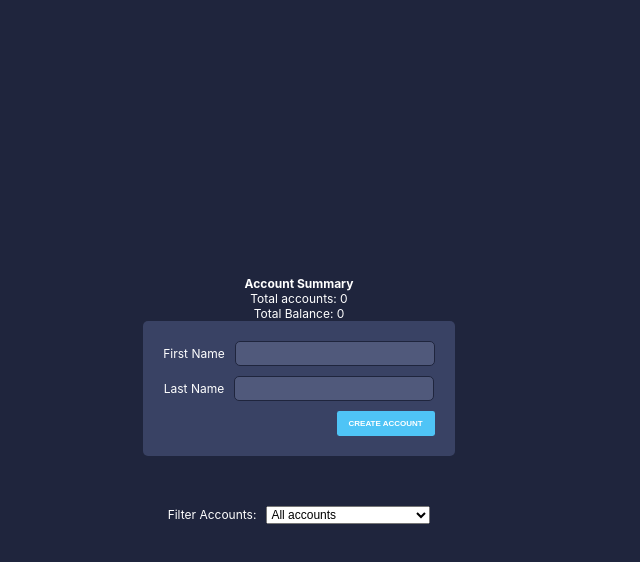
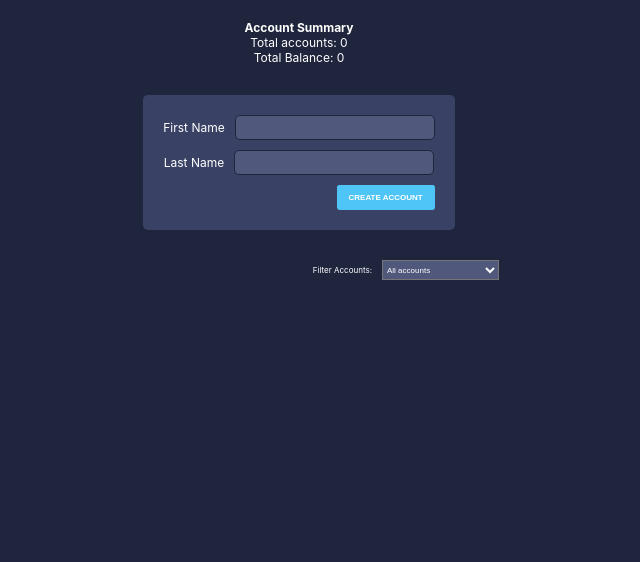
Before and after one commit to JurgitaE/bank-v1, a React (Create React App) app: page / in a window 1280 px wide. Shown: the top 562 px of the page, without its empty margins (341-981 px from the left). Built offline with nearby package versions, Linux system fonts and the light colour scheme.

Commit message:
validations, modal window

```diff
--- a/public/index.html
+++ b/public/index.html
@@ -1,14 +1,12 @@
 <!DOCTYPE html>
 <html lang="en">
+
 <head>
   <meta charset="utf-8" />
   <link rel="icon" href="%PUBLIC_URL%/favicon.ico" />
   <meta name="viewport" content="width=device-width, initial-scale=1" />
   <meta name="theme-color" content="#000000" />
-    <meta
-      name="description"
-      content="Web site created using create-react-app"
-    />
+  <meta name="description" content="Web site created using create-react-app" />
   <link rel="apple-touch-icon" href="%PUBLIC_URL%/logo192.png" />
   <!--
       manifest.json provides metadata used when your web app is installed on a
@@ -24,8 +22,9 @@
       work correctly both with client-side routing and a non-root public URL.
       Learn how to configure a non-root public URL by running `npm run build`.
     -->
-    <title>React App</title>
+  <title>Bank_v1</title>
 </head>
+
 <body>
   <noscript>You need to enable JavaScript to run this app.</noscript>
   <div id="root"></div>
@@ -40,4 +39,5 @@
       To create a production bundle, use `npm run build` or `yarn build`.
     -->
 </body>
+
 </html>
--- a/src/App.css
+++ b/src/App.css
@@ -55,8 +55,10 @@ body * {
     display: flex;
     flex-direction: column;
     align-items: center;
-    justify-content: center;
+    justify-content: flex-start;
+    gap: 30px;
     color: white;
+    padding: 20px;
 }
 
 h1,
@@ -72,7 +74,6 @@ form {
     background: #394264;
     border-radius: 5px;
     padding: 20px;
-    margin-bottom: 50px;
     text-align: right;
 }
 
@@ -157,8 +158,24 @@ button.withdraw {
 }
 
 /* Styling list items */
-.accounts {
+.accounts-container {
     max-width: 400px;
+    text-align: right;
+}
+
+.filter {
+    margin-bottom: 20px;
+}
+
+.filter * {
+    font-size: 8px;
+}
+
+select {
+    background-color: #50597b;
+    color: white;
+    height: 20px;
+    outline: none;
 }
 
 .accounts > * {
@@ -197,7 +214,14 @@ button.withdraw {
 }
 
 @media (min-width: 576px) {
-    .accounts {
+    .accounts-container {
         width: 400px;
     }
 }
+
+.hidden {
+    display: none;
+}
+.visible {
+    display: block;
+}
--- a/src/Components/AccountList.jsx
+++ b/src/Components/AccountList.jsx
@@ -2,14 +2,30 @@ import { useState } from 'react';
 
 const AccountList = ({ accounts, setAccount }) => {
     const [filter, setFilter] = useState('all');
+    const [modal, setModal] = useState({ class: 'hidden', msg: null });
 
     const deleteHandler = id => {
+        if (accounts.filter(prev => prev.id === id)[0].sum > 0) {
+            setModal({ class: 'visible', msg: 'Cannot delete account with balance above 0' });
+            setTimeout(() => {
+                setModal({ class: 'hidden', msg: '' });
+            }, 2000);
+        } else {
+            setModal({ class: 'visible', msg: 'Successfully deleted' });
+            setTimeout(() => {
+                setModal({ class: 'hidden', msg: '' });
+            }, 2000);
             setAccount(prev => prev.filter(acc => acc.id !== id));
+        }
     };
 
     const sumHandler = e => {
-        let updatedBalance = accounts.map(acc => (acc.id === +e.target.id ? { ...acc, value: e.target.value } : acc));
+        if (+e.target.value >= 0 || !e.target.value) {
+            let updatedBalance = accounts.map(acc =>
+                acc.id === +e.target.id ? { ...acc, value: e.target.value } : acc
+            );
             setAccount(updatedBalance);
+        }
     };
 
     const depositHandler = id => {
@@ -26,6 +42,12 @@ const AccountList = ({ accounts, setAccount }) => {
     };
 
     const withdrawtHandler = id => {
+        if (+accounts.filter(prev => prev.id === id)[0].value > accounts.filter(prev => prev.id === id)[0].sum) {
+            setModal({ class: 'visible', msg: 'cannot withdraw more than remaining balance' });
+            setTimeout(() => {
+                setModal({ class: 'hidden', msg: '' });
+            }, 2000);
+        } else {
             let updatedBalance = accounts.map(acc =>
                 acc.id === id
                     ? {
@@ -36,14 +58,15 @@ const AccountList = ({ accounts, setAccount }) => {
                     : acc
             );
             setAccount(updatedBalance);
+        }
     };
 
     const filterHandler = e => {
         setFilter(e.target.value);
     };
     return (
-        <>
-            <section>
+        <div className="accounts-container">
+            <section className="filter">
                 <label htmlFor="filter">Filter Accounts:</label>
                 <select
                     name="filter"
@@ -54,6 +77,11 @@ const AccountList = ({ accounts, setAccount }) => {
                     <option value="empty">0 balance accounts</option>
                 </select>
             </section>
+            {/* modal---------------------------- */}
+            <div className={modal.class}>
+                {/* {alert(modal.msg)} */}
+                <p>{modal.msg}</p>
+            </div>
             <section className="accounts">
                 {[...accounts]
                     .sort((a, b) => a.lastName.localeCompare(b.lastName))
@@ -64,7 +92,7 @@ const AccountList = ({ accounts, setAccount }) => {
                                 <p>
                                     Owner: {acc.name} {acc.lastName}
                                 </p>
-                                <p>Balance: Є {acc.sum.toLocaleString('lt')}</p>
+                                <p>Balance: Є {(+acc.sum.toFixed(2)).toLocaleString('lt')}</p>
                                 <button
                                     className="delete"
                                     onClick={() => deleteHandler(acc.id)}>
@@ -92,7 +120,7 @@ const AccountList = ({ accounts, setAccount }) => {
                         </div>
                     ))}
             </section>
-        </>
+        </div>
     );
 };
 
--- a/src/Components/AddNewAccount.jsx
+++ b/src/Components/AddNewAccount.jsx
@@ -15,6 +15,8 @@ const AddNewAcccount = ({ accountListGenerator }) => {
     const submitHandler = e => {
         e.preventDefault();
         accountListGenerator(name, lastName);
+        setName('');
+        setLastName('');
     };
 
     return (
@@ -24,7 +26,9 @@ const AddNewAcccount = ({ accountListGenerator }) => {
                 <input
                     type="text"
                     id="name"
+                    value={name}
                     onChange={addNameHandler}
+                    required
                 />
             </div>
             <div>
@@ -32,7 +36,9 @@ const AddNewAcccount = ({ accountListGenerator }) => {
                 <input
                     type="text"
                     id="lastname"
+                    value={lastName}
                     onChange={addLastNameHandler}
+                    required
                 />
             </div>
             <button
```
Lines whose indentation alone changed are shown as unchanged.
